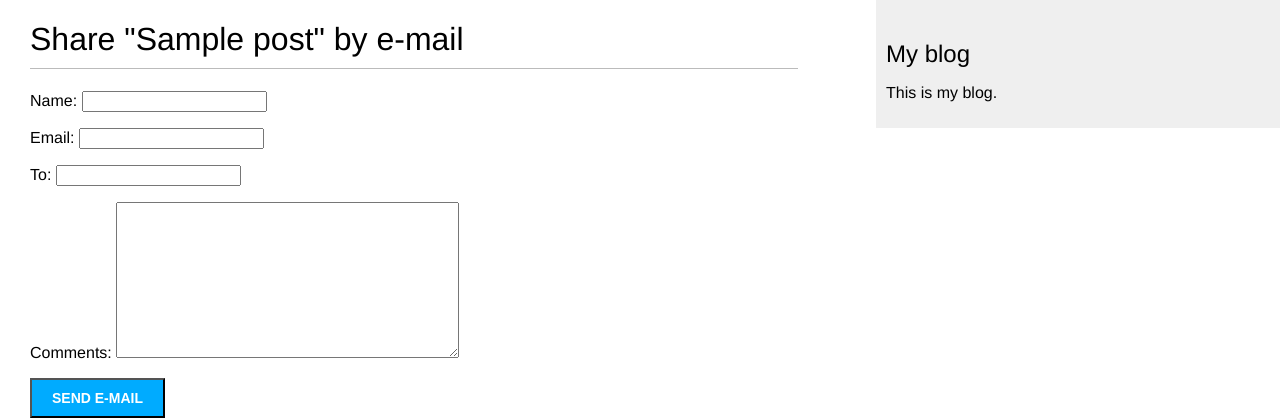
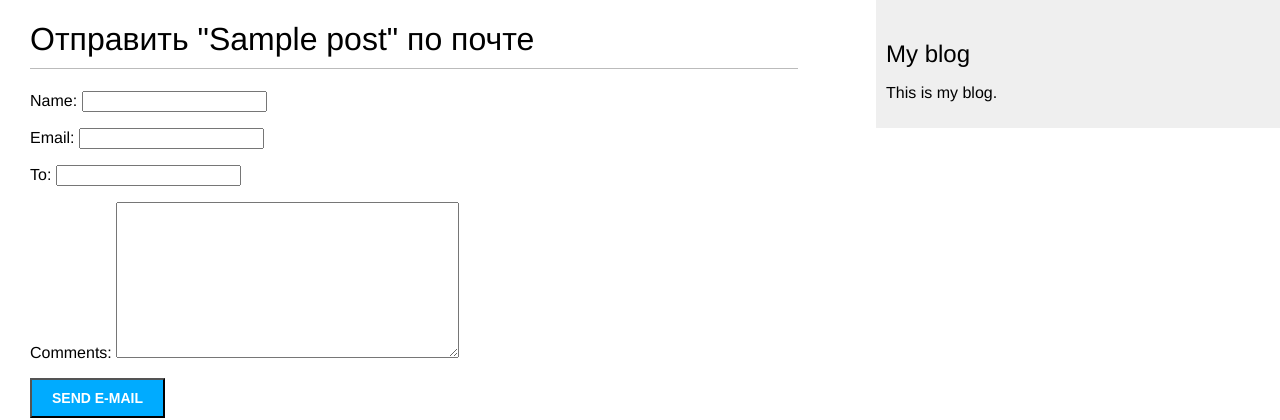
Before and after one commit to popoffww/django-stepik-blog, a Django app: page /blog/1/share/ in a window 1280 px wide. Shown: the top 420 px of the page. Run offline with Django 5.2, Linux system fonts and the light colour scheme; tables that the repository leaves empty hold one stand-in row (values such as "Sample post").

Commit message:
Отправка писем

```diff
--- a/templates/blog/post/share.html
+++ b/templates/blog/post/share.html
@@ -10,7 +10,7 @@
             на {{ form.cleaned_data.to }}.
         </p>
     {% else %}
-        <h1>Share "{{ post.title }}" by e-mail</h1>
+        <h1>Отправить "{{ post.title }}" по почте</h1>
         <form method="post">
             {{ form.as_p }}
             {% csrf_token %}
```
